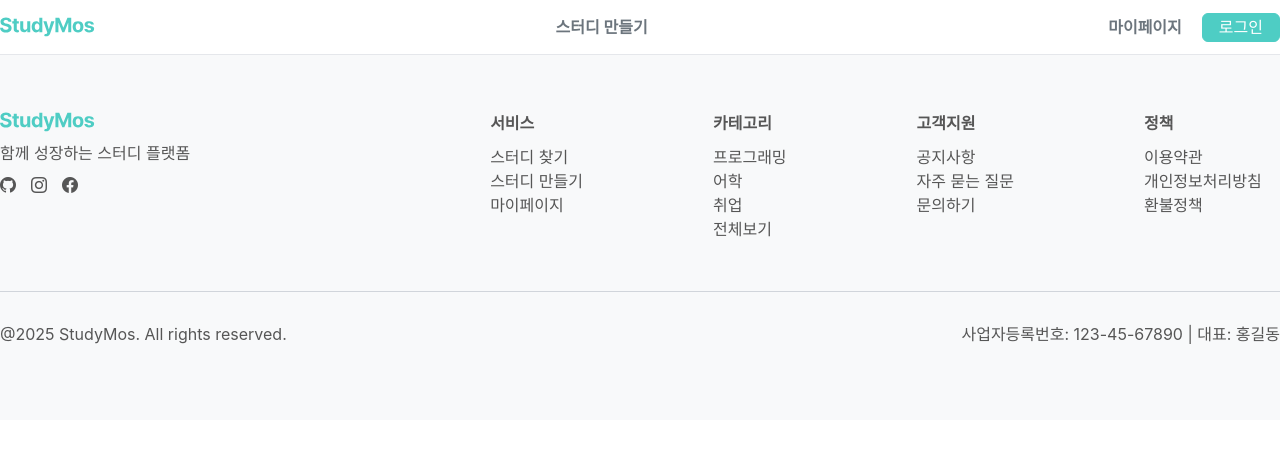
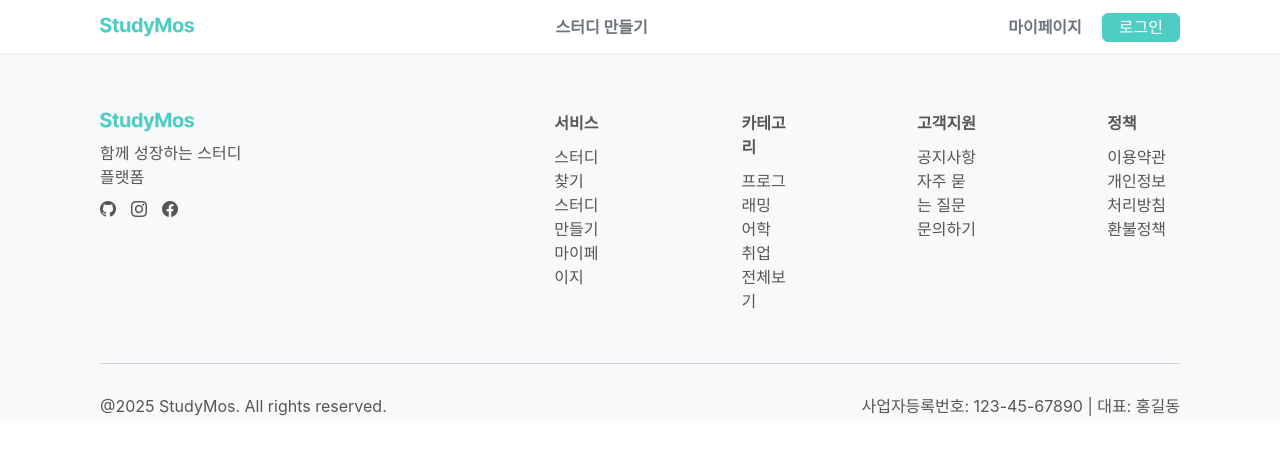
Before and after one commit to project-mos/frontend, a Next.js app: page / in a window 1280 px wide. Shown: the top 454 px of the page. Built offline with nearby package versions, Linux system fonts and the light colour scheme.

Commit message:
🚀 [Feat]: tailwind config 스크린 사이즈 추가

```diff
--- a/tailwind.config.ts
+++ b/tailwind.config.ts
@@ -18,8 +18,11 @@ export default {
   content: ["./src/**/*.{js,ts,jsx,tsx,mdx}"],
   theme: {
     screens: {
-      desktop: "1920px",
-      laptop: "1320px",
+      desktop: "1400px", // 데스크탑 (1400px 이상)
+      laptop: "1200px", // 노트북 (1200px 이상)
+      tablet: "990px", // 태블릿 (990px 이상)
+      mobile: "767px", // 모바일 (767px 이상)
+      "sm-mobile": { max: "766px" }, // 작은 모바일 (766px 이하)
     },
     extend: {
       // width: px0_200rem,
```
